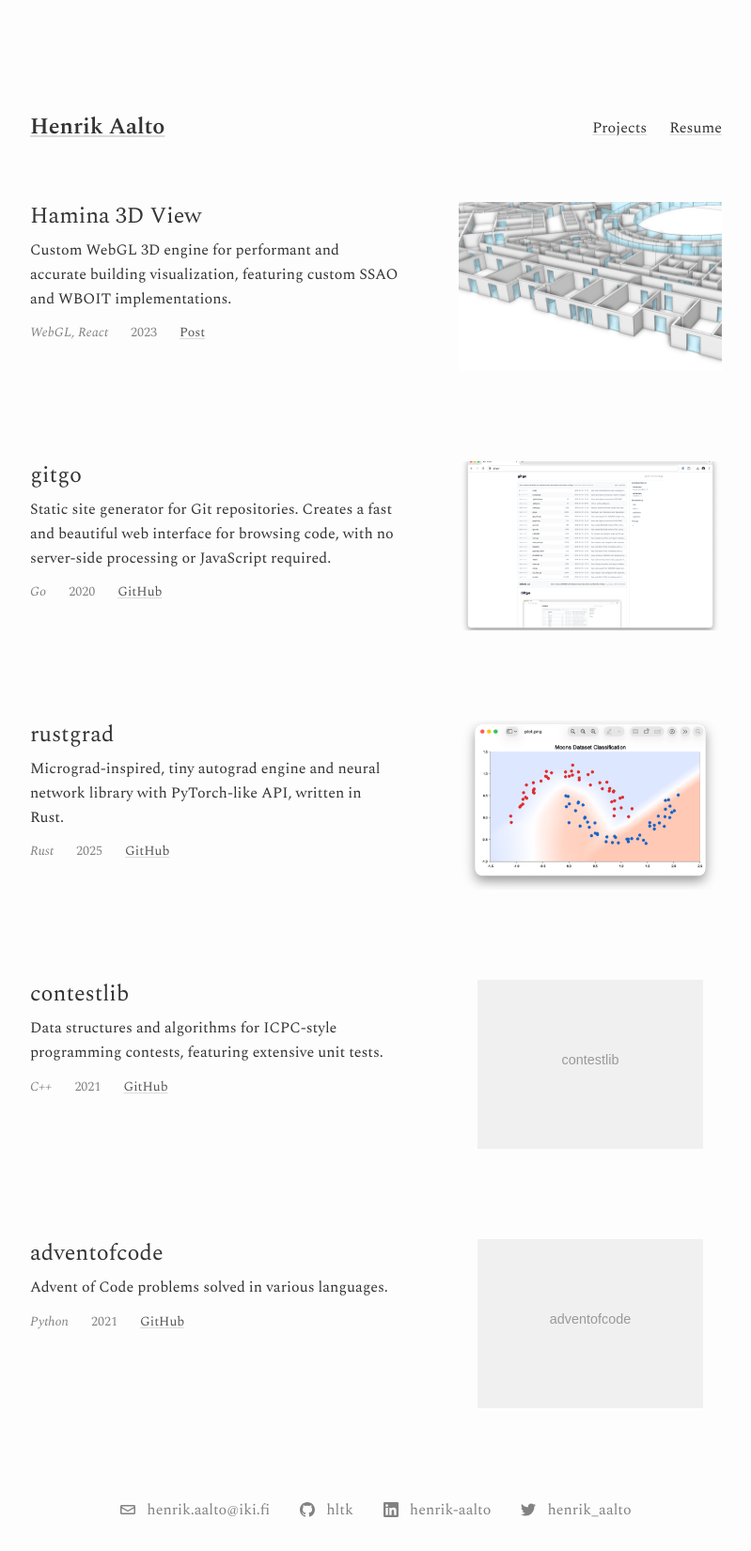
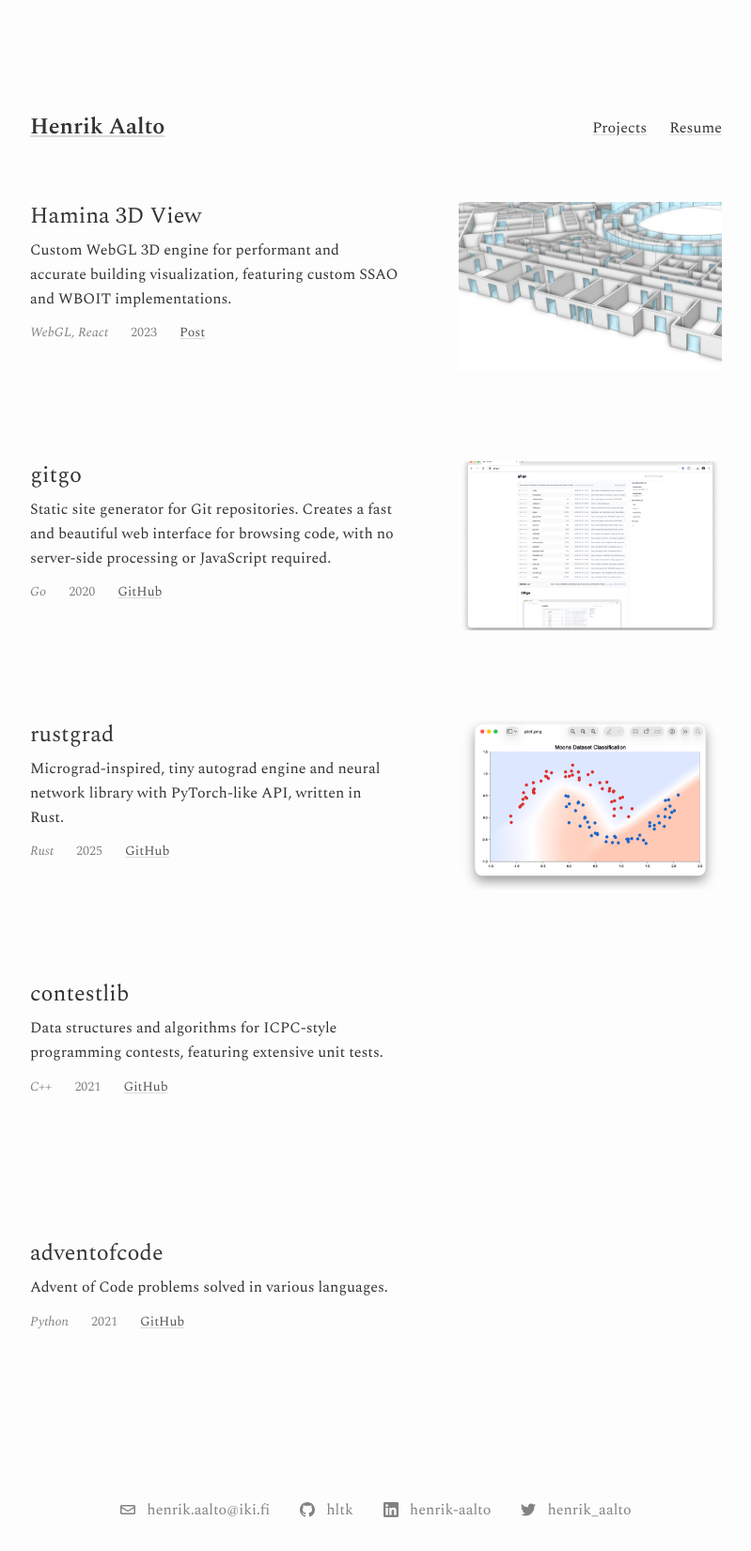
Before and after one commit to hltk/hltk.github.io, a Jekyll site: the page built from projects.md, in a window 1280 px wide. Shown: the whole page at 94% size, without its empty margins (240-1039 px from the left). Built offline with Jekyll 4.4.1, drawn with Linux system fonts in a browser that asks for light colours.

Commit message:
style: hide placeholder images on projects page

```diff
--- a/_sass/minima/_layout.scss
+++ b/_sass/minima/_layout.scss
@@ -265,3 +265,11 @@
     object-fit: cover;
   }
 }
+
+.project-image-placeholder {
+  visibility: hidden;
+
+  @include media-query($on-palm) {
+    display: none;
+  }
+}
--- a/projects.md
+++ b/projects.md
@@ -61,11 +61,7 @@ hide_title: true
         <a href="https://github.com/hltk/contestlib" target="_blank" class="project-link">GitHub</a>
       </div>
     </div>
-    <div class="project-image">
-      <svg viewBox="0 0 400 300" xmlns="http://www.w3.org/2000/svg">
-        <rect width="400" height="300" fill="#f0f0f0"/>
-        <text x="50%" y="50%" text-anchor="middle" fill="#999" font-size="24" font-family="sans-serif">contestlib</text>
-      </svg>
+    <div class="project-image project-image-placeholder">
     </div>
   </div>
 
@@ -79,11 +75,7 @@ hide_title: true
         <a href="https://github.com/hltk/adventofcode" target="_blank" class="project-link">GitHub</a>
       </div>
     </div>
-    <div class="project-image">
-      <svg viewBox="0 0 400 300" xmlns="http://www.w3.org/2000/svg">
-        <rect width="400" height="300" fill="#f0f0f0"/>
-        <text x="50%" y="50%" text-anchor="middle" fill="#999" font-size="24" font-family="sans-serif">adventofcode</text>
-      </svg>
+    <div class="project-image project-image-placeholder">
     </div>
   </div>
 </div>
```
